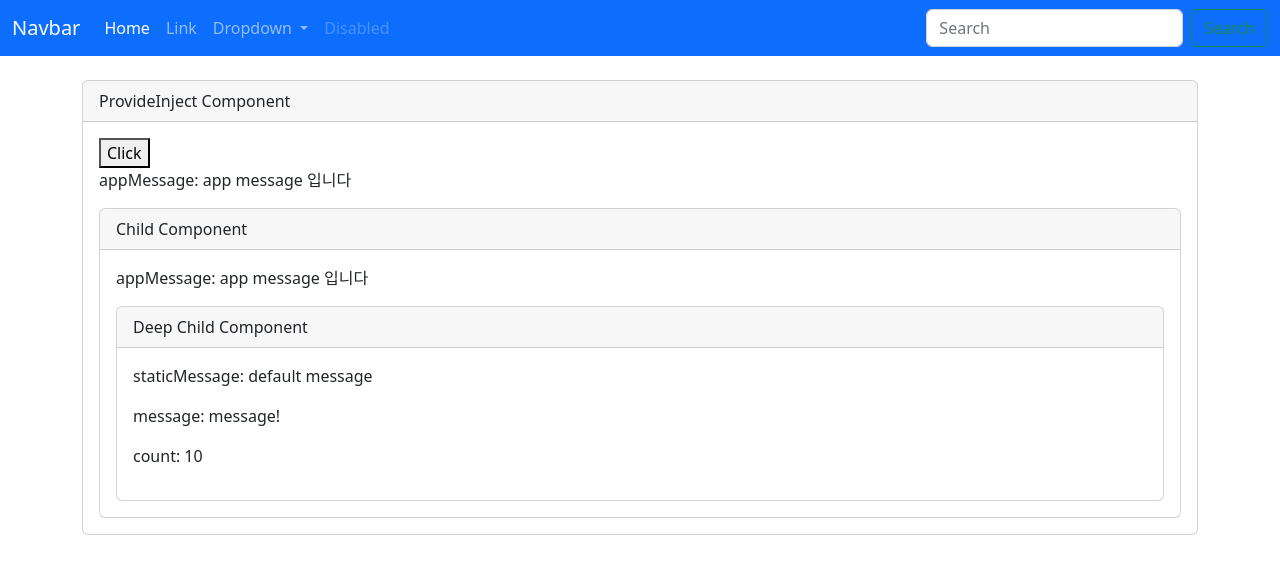
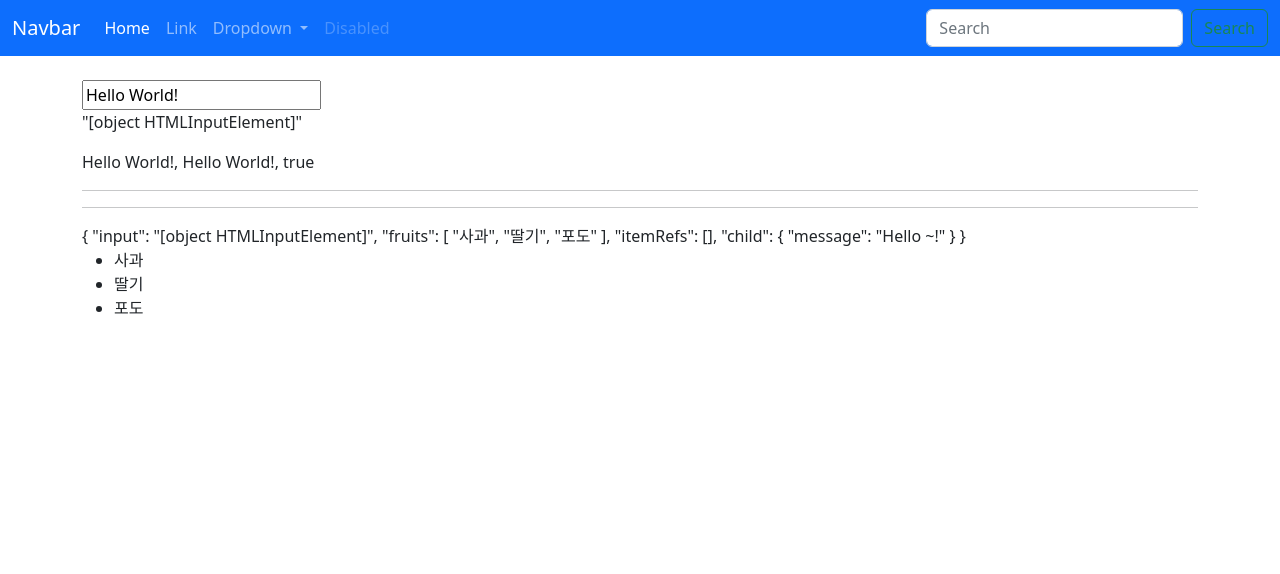
Before and after one commit to Donggwon-Seo/learn-vue3, a Vue app: page / in a window 1280 px wide. Shown: the top 574 px of the page. Built offline with nearby package versions, Linux system fonts and the light colour scheme.

Commit message:
template_refs & lifecycle

```diff
--- /dev/null
+++ b/src/components/TemplateRefs.vue
@@ -0,0 +1,54 @@
+<template>
+	<div className="container py-4">
+		<input ref="input" type="text" />
+		<p>{{ input }}</p>
+		<p v-if="input">
+			{{ input.value }}, {{ $refs.input.value }}, {{ $refs.input === input }}
+		</p>
+		<hr />
+		<!-- <li v-for="fruit in fruits" :key="fruit" ref="itemRefs">{{ fruit }}</li> -->
+		<!-- <ul>
+      <li
+        v-for="fruit in fruits"
+        :key="fruit"
+        :ref="el => itemRefs.push(el.textContent)"
+      >
+        {{ fruit }}
+      </li>
+    </ul> -->
+		<hr />
+		<TemplateRefsChild ref="child"></TemplateRefsChild>
+	</div>
+</template>
+
+<script>
+import TemplateRefsChild from "./TemplateRefsChild.vue";
+import { onMounted, ref } from "vue";
+
+export default {
+	components: {
+		TemplateRefsChild,
+	},
+	setup() {
+		const input = ref(null);
+		console.log("setup: ", input.value);
+		onMounted(() => {
+			input.value.value = "Hello World!";
+			console.log("onMounted: ", input.value);
+
+			// itemRefs.value.forEach(item => console.log('item: ', item.textContent));
+			itemRefs.value.forEach(item => console.log("item: ", item));
+			console.log("child.message: ", child.value.message);
+			child.value.sayHello();
+		});
+
+		const fruits = ref(["사과", "딸기", "포도"]);
+		const itemRefs = ref([]);
+
+		const child = ref(null);
+		return { input, fruits, itemRefs, child };
+	},
+};
+</script>
+
+<style lang="scss" scoped></style>
--- /dev/null
+++ b/src/components/TemplateRefsChild.vue
@@ -0,0 +1,24 @@
+<template>
+	<div>
+		{{ $parent }}
+		<ul>
+			<li v-for="fruit in $parent.fruits" :key="fruit">{{ fruit }}</li>
+		</ul>
+	</div>
+</template>
+
+<script>
+import { ref } from "vue";
+
+export default {
+	setup() {
+		const message = ref("Hello ~!");
+		const sayHello = () => {
+			alert(message.value);
+		};
+		return { message, sayHello };
+	},
+};
+</script>
+
+<style lang="scss" scoped></style>
--- a/src/components/TheView.vue
+++ b/src/components/TheView.vue
@@ -1,16 +1,14 @@
 <template>
 	<main>
-		<ProvideInject></ProvideInject>
+		<TemplateRefs></TemplateRefs>
 	</main>
 </template>
 
 <script>
-import ProvideInject from "@/components/ProvideInject.vue";
+import TemplateRefs from "./TemplateRefs.vue";
 
 export default {
-	components: {
-		ProvideInject,
-	},
+	components: { TemplateRefs },
 	setup() {
 		return {};
 	},
```
Also changed, not shown: src/components/LifecycleChild.vue (added, +33 -0 lines), src/components/LifecycleHooks.vue (added, +60 -0 lines).
